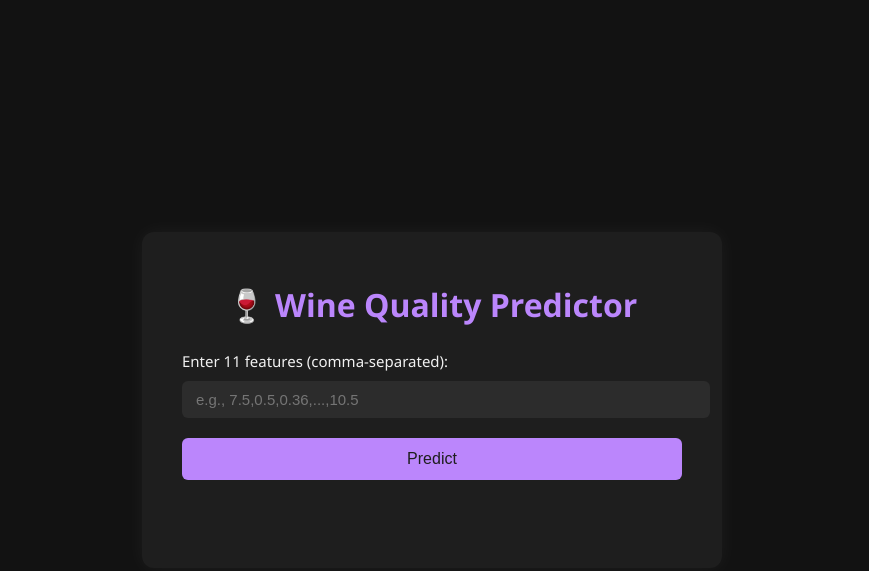
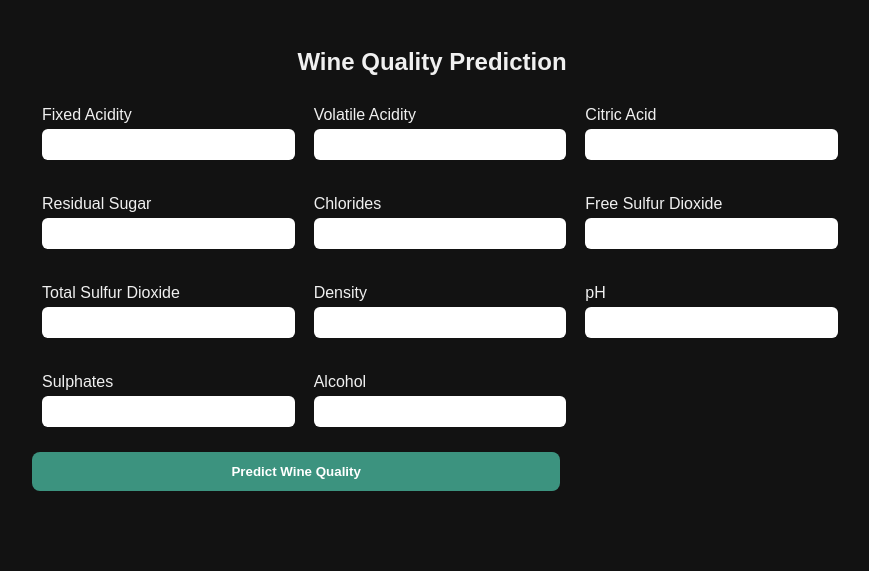
Before and after one commit to Vignesh9123/Wine-Quality-Prediction-ML-Model, a plain HTML site: page index.html in a window 1280 px wide. Shown: the whole page, without its empty margins (208-1077 px from the left). Drawn offline with Linux system fonts and the light colour scheme.

Commit message:
Final edit

```diff
--- a/index.html
+++ b/index.html
@@ -1,133 +1,125 @@
 <!DOCTYPE html>
-<html lang="en">
+<html>
 <head>
-  <meta charset="UTF-8">
-  <title>Wine Quality Predictor</title>
+  <title>Wine Quality Prediction</title>
   <style>
+    h2{
+	text-align: center;
+    }
     body {
-      background-color: #121212;
-      color: #f1f1f1;
-      font-family: 'Segoe UI', Tahoma, Geneva, Verdana, sans-serif;
-      display: flex;
-      justify-content: center;
-      align-items: center;
-      height: 100vh;
-      margin: 0;
+      font-family: Arial, sans-serif;
+      background: #121212;
+      color: #f0f0f0;
+      padding: 20px;
     }
 
-    .container {
-      background-color: #1e1e1e;
-      padding: 30px 40px;
-      border-radius: 12px;
-      box-shadow: 0 0 20px rgba(255, 255, 255, 0.05);
-      width: 90%;
-      max-width: 500px;
-    }
-
-    h1 {
-      text-align: center;
-      margin-bottom: 25px;
-      color: #bb86fc;
+    form {
+      display: grid;
+      grid-template-columns: repeat(auto-fill, minmax(250px, 1fr));
+      gap: 15px;
+      max-width: 800px;
+      margin: auto;
     }
 
     label {
       display: block;
-      margin-bottom: 10px;
-      font-size: 15px;
+      margin-bottom: 5px;
     }
 
-    input[type="text"] {
+    input[type="number"] {
       width: 100%;
-      padding: 10px 14px;
+      padding: 8px;
       border: none;
       border-radius: 6px;
-      background-color: #2c2c2c;
-      color: #fff;
-      font-size: 15px;
-      margin-bottom: 20px;
-    }
-
-    input[type="text"]:focus {
-      outline: 2px solid #bb86fc;
     }
 
     button {
-      width: 100%;
+      grid-column: span 2;
       padding: 12px;
-      background-color: #bb86fc;
+      background-color: #3c937f;
+      color: white;
+      font-weight: bold;
       border: none;
-      border-radius: 6px;
-      color: #1e1e1e;
-      font-size: 16px;
+      border-radius: 8px;
       cursor: pointer;
-      transition: background-color 0.3s ease;
     }
-
-    button:hover {
-      background-color: #9b63d4;
-    }
-
-    #result {
-      margin-top: 20px;
-      text-align: center;
-      font-size: 18px;
-      font-weight: bold;
-      padding: 10px;
-      border-radius: 6px;
-    }
-
-    #result.good {
-      background-color: #2e7d32;
-      color: #c8e6c9;
-    }
-
-    #result.bad {
-      background-color: #c62828;
-      color: #ffcdd2;
+    #wineForm div{
+		margin: 10px;
 	}
   </style>
 </head>
 <body>
-  <div class="container">
-    <h1>🍷 Wine Quality Predictor</h1>
-    <form id="predictForm">
-      <label for="features">Enter 11 features (comma-separated):</label>
-      <input type="text" id="features" placeholder="e.g., 7.5,0.5,0.36,...,10.5" required />
-      <button type="submit">Predict</button>
-    </form>
-    <p id="result"></p>
+
+  <h2>Wine Quality Prediction</h2>
+
+  <form id="wineForm">
+    <div>
+      <label>Fixed Acidity</label>
+      <input type="number" step="any" name="fixed_acidity" required>
+    </div>
+    <div>
+      <label>Volatile Acidity</label>
+      <input type="number" step="any" name="volatile_acidity" required>
+    </div>
+    <div>
+      <label>Citric Acid</label>
+      <input type="number" step="any" name="citric_acid" required>
+    </div>
+    <div>
+      <label>Residual Sugar</label>
+      <input type="number" step="any" name="residual_sugar" required>
+    </div>
+    <div>
+      <label>Chlorides</label>
+      <input type="number" step="any" name="chlorides" required>
+    </div>
+    <div>
+      <label>Free Sulfur Dioxide</label>
+      <input type="number" step="any" name="free_sulfur_dioxide" required>
+    </div>
+    <div>
+      <label>Total Sulfur Dioxide</label>
+      <input type="number" step="any" name="total_sulfur_dioxide" required>
+    </div>
+    <div>
+      <label>Density</label>
+      <input type="number" step="any" name="density" required>
+    </div>
+    <div>
+      <label>pH</label>
+      <input type="number" step="any" name="pH" required>
+    </div>
+    <div>
+      <label>Sulphates</label>
+      <input type="number" step="any" name="sulphates" required>
+    </div>
+    <div>
+      <label>Alcohol</label>
+      <input type="number" step="any" name="alcohol" required>
     </div>
 
+    <button type="submit">Predict Wine Quality</button>
+  </form>
+
   <script>
-    document.getElementById('predictForm').addEventListener('submit', async function(e) {
+    const form = document.getElementById('wineForm');
+    form.addEventListener('submit', async (e) => {
       e.preventDefault();
+      const formData = new FormData(form);
+      const features = Array.from(formData.values()).map(Number);
 
-      const featuresInput = document.getElementById('features');
-      const resultElement = document.getElementById('result');
-      const features = featuresInput.value.split(',').map(Number);
-
-      // Validation
-      if (features.length !== 11 || features.some(isNaN)) {
-        resultElement.innerText = '❌ Please enter exactly 11 numeric values.';
-        resultElement.className = 'bad';
-        return;
-      }
-
-      try {
       const response = await fetch('http://127.0.0.1:5000/predict', {
         method: 'POST',
-          headers: { 'Content-Type': 'application/json' },
+        headers: {
+          'Content-Type': 'application/json'
+        },
         body: JSON.stringify({ features })
       });
 
-        const data = await response.json();
-        resultElement.innerText = `✅ Prediction: ${data.result}`;
-        resultElement.className = data.prediction === 1 ? 'good' : 'bad';
-      } catch (error) {
-        resultElement.innerText = '⚠️ Server error. Please try again.';
-        resultElement.className = 'bad';
-      }
+      const result = await response.json();
+      alert(result.prediction === 1 ? 'Good Quality Wine 🍷' : 'Bad Quality Wine ❌');
     });
   </script>
+
 </body>
 </html>
```
Also changed, not shown: 2 other files. Lines whose indentation alone changed are shown as unchanged.
